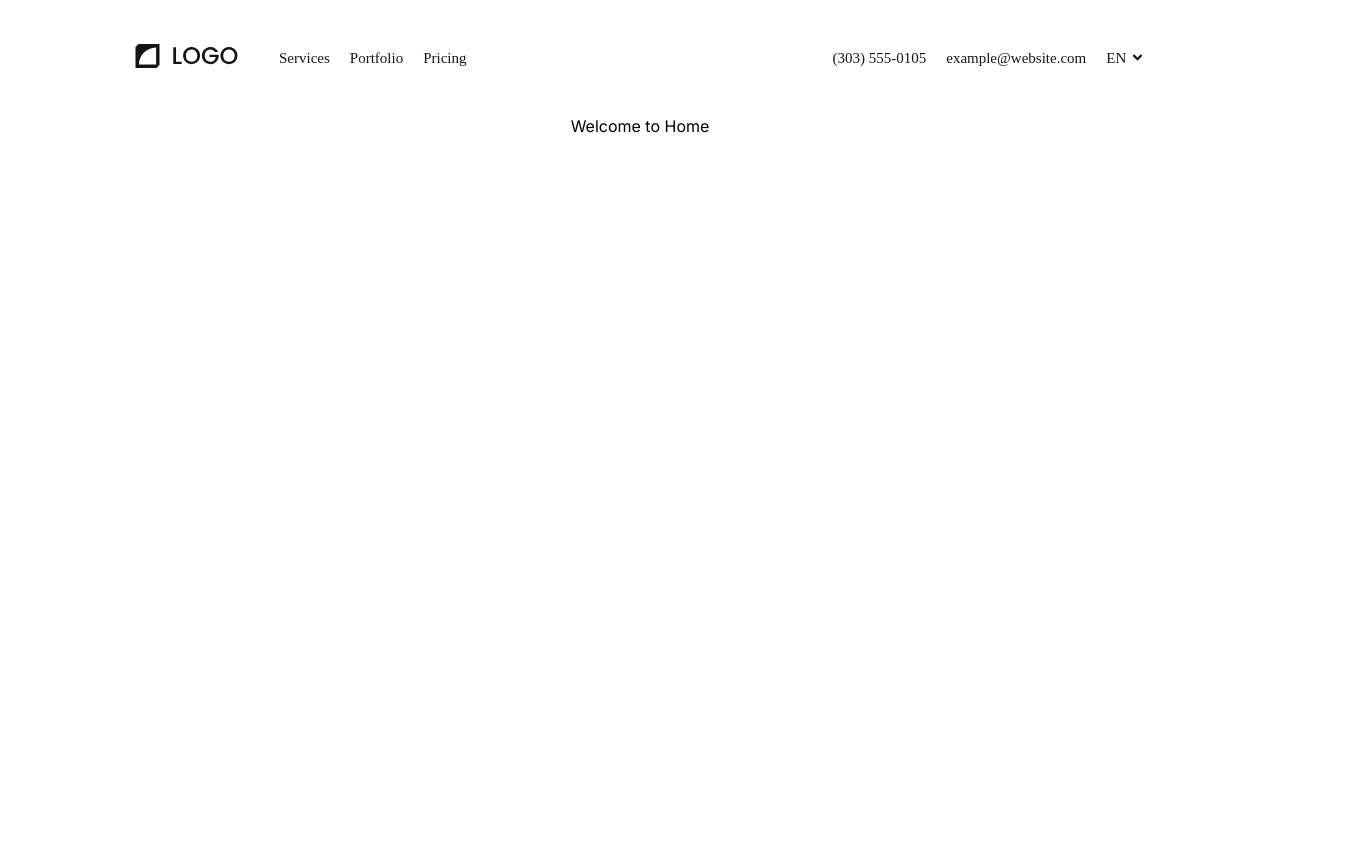
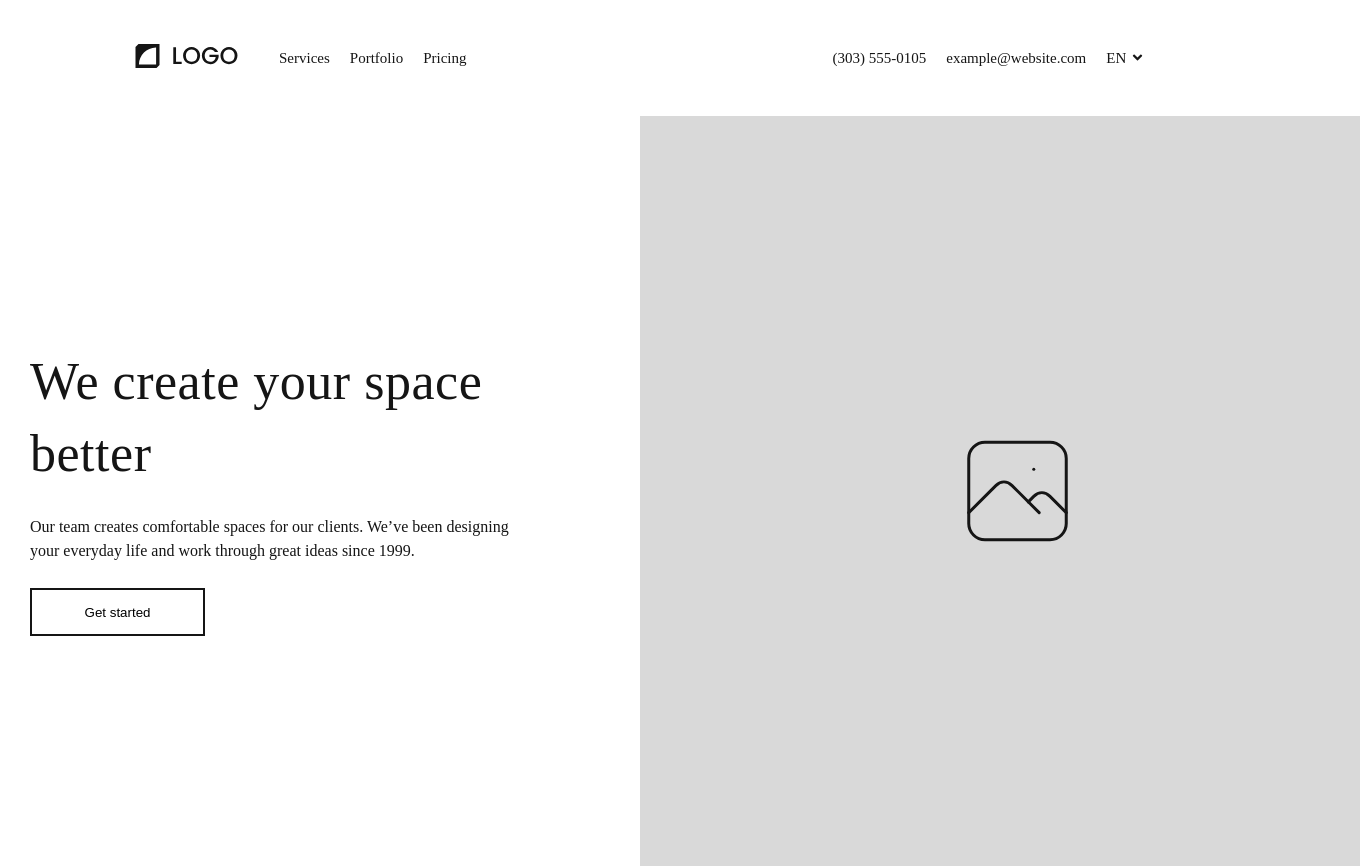
Before and after one commit to Netlonde/design-studio-page, a Next.js app: page /home in a window 1280 px wide. Shown: the whole page, 1360 px wide, since content can reach past the window. Before the commit the page ends 800 px from the top, so only its background shows below. Built offline with nearby package versions, Linux system fonts and the light colour scheme.

Commit message:
feat: get started

```diff
--- a/src/app/home/page.tsx
+++ b/src/app/home/page.tsx
@@ -1,6 +1,7 @@
 import Header from "@/components/header/header";
 import useHomeController from "./home.controller";
 import Background from "./home.style";
+import GetStarted from "@/components/getStarted/getStarted";
 
 export const metadata = {
   title: "Home",
@@ -13,7 +14,7 @@ export default function Home() {
     <Background>
       <Header />
       <main>
-        <div>{nameTest}</div>
+        <GetStarted />
       </main>
     </Background>
   );
--- /dev/null
+++ b/src/components/getStarted/getStarted.controller.ts
@@ -0,0 +1,6 @@
+function useGetStartedController() {
+  const nameTest = "Welcome to GetStarted";
+  return { nameTest };
+}
+
+export default useGetStartedController;
--- /dev/null
+++ b/src/components/getStarted/getStarted.style.ts
@@ -0,0 +1,65 @@
+import styled from "styled-components";
+
+const Container = styled.div`
+  display: grid;
+  grid-template-columns: 50% 50%;
+  max-width: 1440px;
+
+  .rightContainer {
+    display: flex;
+    align-items: flex-start;
+    padding: 310px 312px;
+    gap: 10px;
+    width: 100%;
+    height: 750px;
+    background: #d9d9d9;
+  }
+
+  .leftContainer {
+    width: 100%;
+    padding: 200px 312px;
+    display: flex;
+    align-items: center;
+    justify-content: center;
+    flex-direction: column;
+    gap: 25px;
+  }
+
+  .textContainer {
+    width: 500px;
+    display: flex;
+    flex-direction: column;
+    gap: 25px;
+  }
+
+  .title {
+    font-family: "Poppins";
+    font-weight: 400;
+    font-size: 52px;
+    line-height: 72px;
+    letter-spacing: 0.01em;
+    color: #151515;
+  }
+
+  .text {
+    font-family: "Poppins";
+    font-size: 16px;
+    line-height: 24px;
+    color: #151515;
+  }
+
+  .buttonContainer {
+    width: 500px;
+    display: flex;
+    justify-content: left;
+
+    button {
+      padding: 12px 42px;
+      width: 175px;
+      height: 48px;
+      border: 2.5px solid #151515;
+    }
+  }
+`;
+
+export default Container;
--- /dev/null
+++ b/src/components/getStarted/getStarted.tsx
@@ -0,0 +1,30 @@
+"use client";
+import Image from "next/image";
+import { FaAngleDown } from "react-icons/fa";
+import useGetStartedController from "./getStarted.controller";
+import Container from "./getStarted.style";
+import iconPhoto from "../../assets/images/icon-photo.svg";
+
+export default function GetStarted() {
+  const { nameTest } = useGetStartedController();
+  return (
+    <Container>
+      <div className="leftContainer">
+        <div className="textContainer">
+          <h2 className="title">We create your space better</h2>
+          <p className="text">
+            Our team creates comfortable spaces for our clients. We’ve been
+            designing your everyday life and work through great ideas since
+            1999.
+          </p>
+        </div>
+        <div className="buttonContainer">
+          <button>Get started</button>
+        </div>
+      </div>
+      <div className="rightContainer">
+        <Image src={iconPhoto} alt="icon photo" />
+      </div>
+    </Container>
+  );
+}
```
Also changed, not shown: src/assets/images/icon-photo.svg (added).
